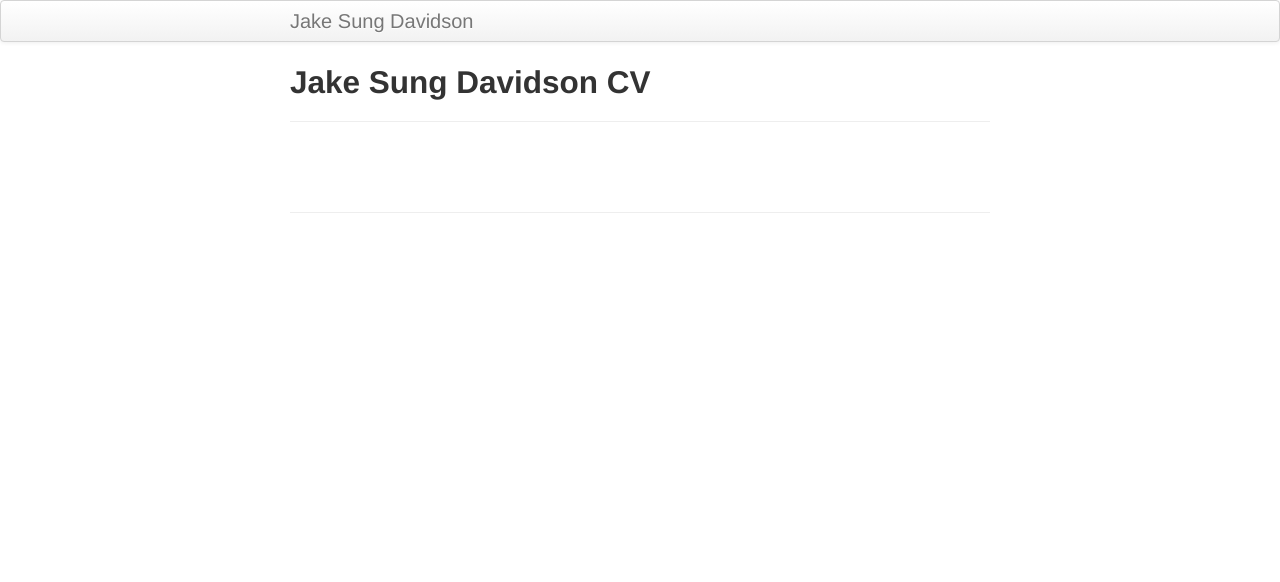
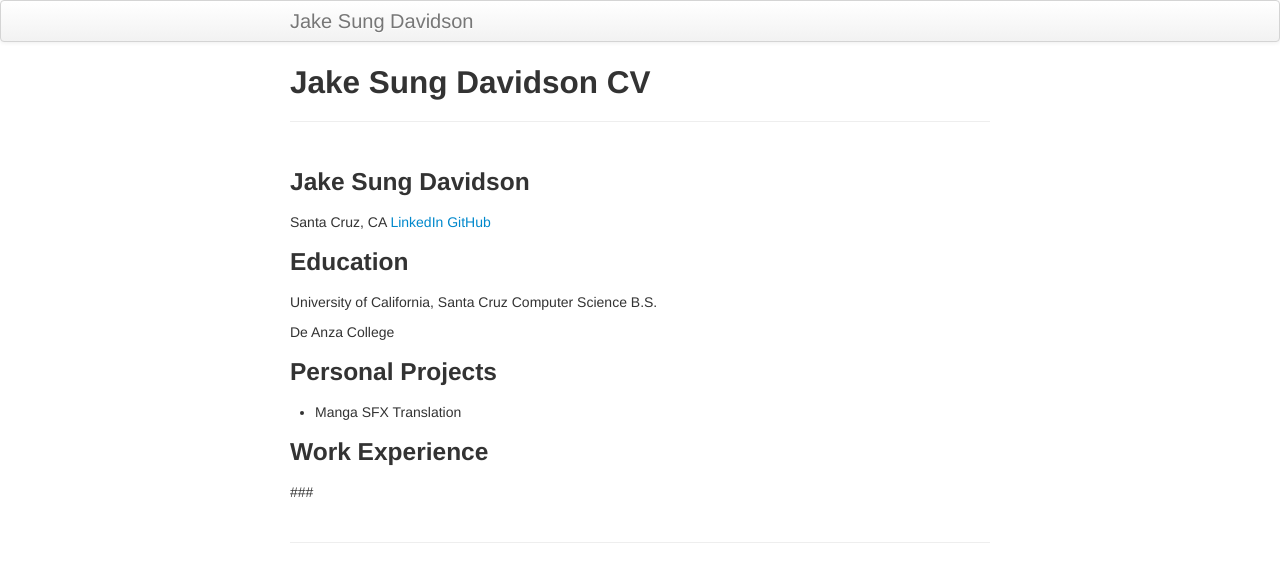
Before and after one commit to jsdavids/jsdavids.github.io, a Jekyll site: the page built from pages/cv.md, in a window 1280 px wide. Shown: the top 582 px of the page. Built offline with Jekyll 4.4.1, drawn with Linux system fonts in a browser that asks for light colours.

Commit message:
cv started :skull:

```diff
--- a/pages/cv.md
+++ b/pages/cv.md
@@ -3,3 +3,23 @@ layout: page
 title: Jake Sung Davidson CV
 description: Hello! You've reached the github homepage for Jake, thanks for checking out this page. This is a simple homepage to showcase some of my recent projects and interests.
 ---
+
+### Jake Sung Davidson
+Santa Cruz, CA
+[LinkedIn](linkedin.com)
+[GitHub](github.com)
+
+### Education
+University of California, Santa Cruz
+Computer Science B.S.
+
+De Anza College
+
+### Personal Projects
+- Manga SFX Translation
+
+
+### Work Experience
+
+
+###
```
